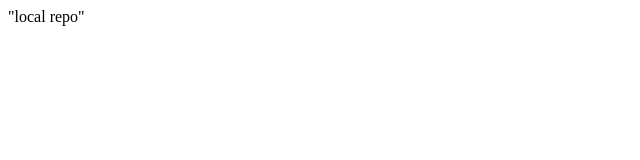
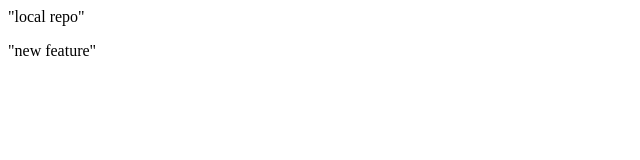
Before and after one commit to Ayush3257/localrepo, a plain HTML site: page index.html in a window 1280 px wide. Shown: the full height of the page, 0-640 px from the left. Drawn offline with Linux system fonts and the light colour scheme.

Commit message:
added new feature

```diff
--- a/index.html
+++ b/index.html
@@ -1 +1,2 @@
 <p>"local repo"</p>
+<p>"new feature"</p>
```
